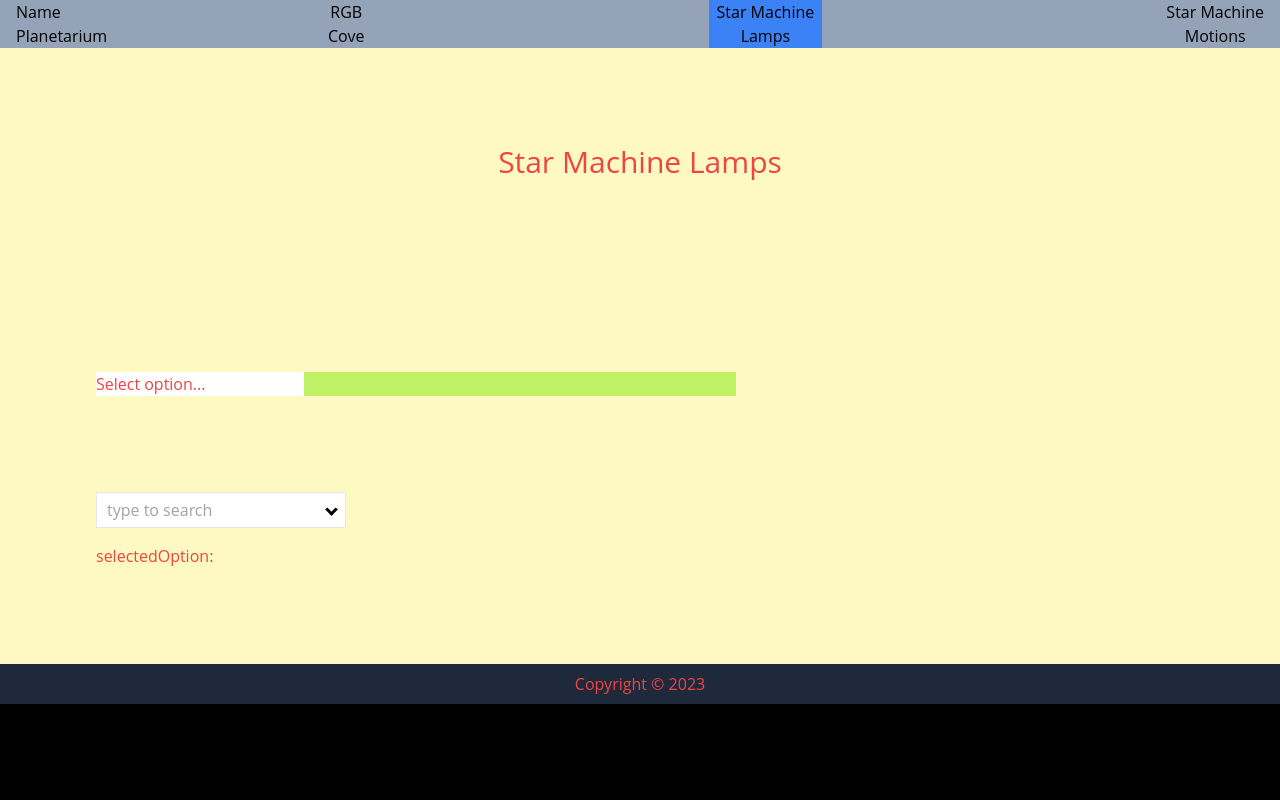
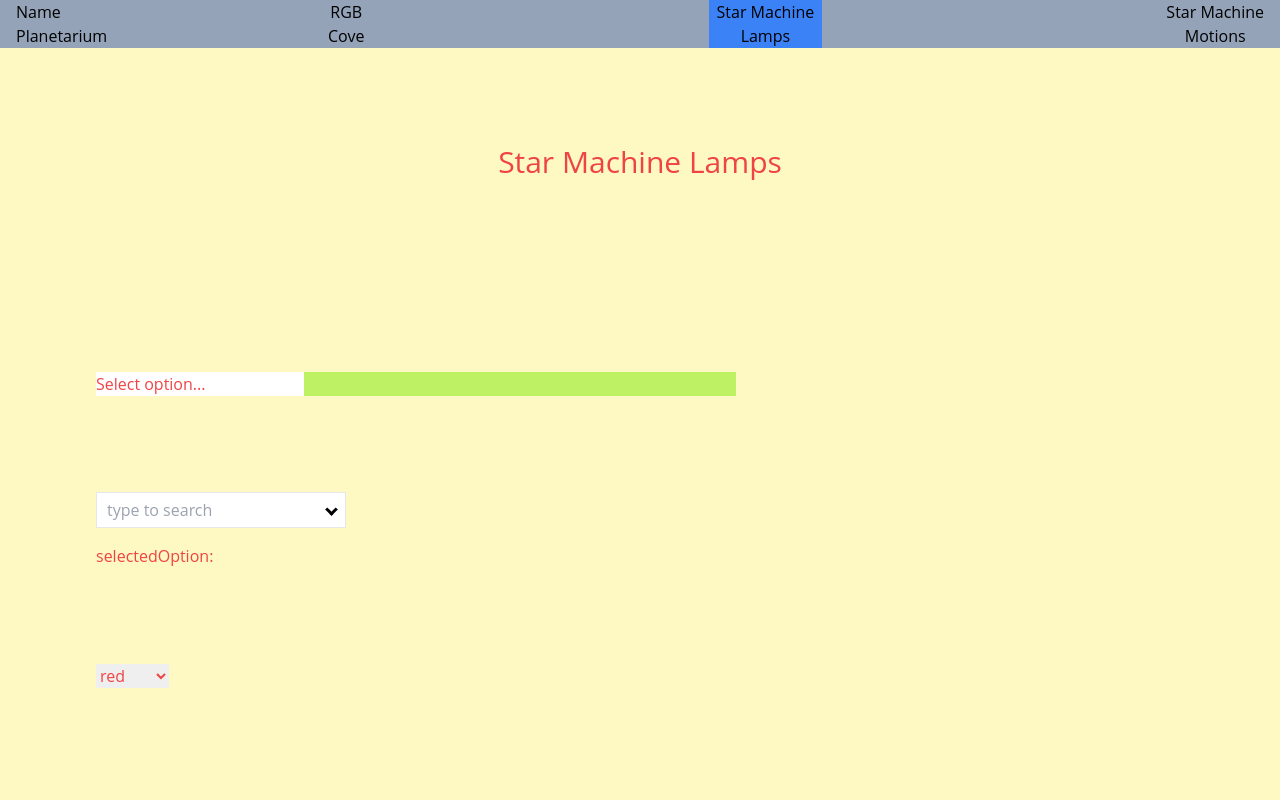
Before and after one commit to CelestialCoyote/react-hercules-chromacove, a React (Create React App) app in the folder frontend/: page /starmachinelamps in a window 1280 px wide. Shown: the top 800 px of the page. Built offline with nearby package versions, Linux system fonts and the light colour scheme.

Commit message:
test commit

```diff
--- a/frontend/src/pages/StarMachineLamps/StarMachineLamps.jsx
+++ b/frontend/src/pages/StarMachineLamps/StarMachineLamps.jsx
@@ -1,7 +1,7 @@
 import { useState } from "react";
 import SearchableSelect from "../../components/SearchableSelect";
 import SearchSelect from "../../components/SearchSelect";
-import { animals } from "../../userConfig/animals";
+//import { animals } from "../../userConfig/animals";
 import { colors } from "../../userConfig/colors";
 import { baseColors } from "../../userConfig/baseColors";
 import "../../components/SearchableSelect.css";
@@ -50,11 +50,11 @@ export default function StarMachineLamps() {
 				<p className="mt-4">selectedOption: {selectedOption}</p>
 			</div>
 
-			{/* <div className="ml-24 mb-96">
+			<div className="ml-24 mb-96">
 				<select value="">
 					{colors.map(color => <option key={color} value={color}>{color}</option>)}
 				</select>
-			</div> */}
+			</div>
 		</div>
 	);
 };
```
